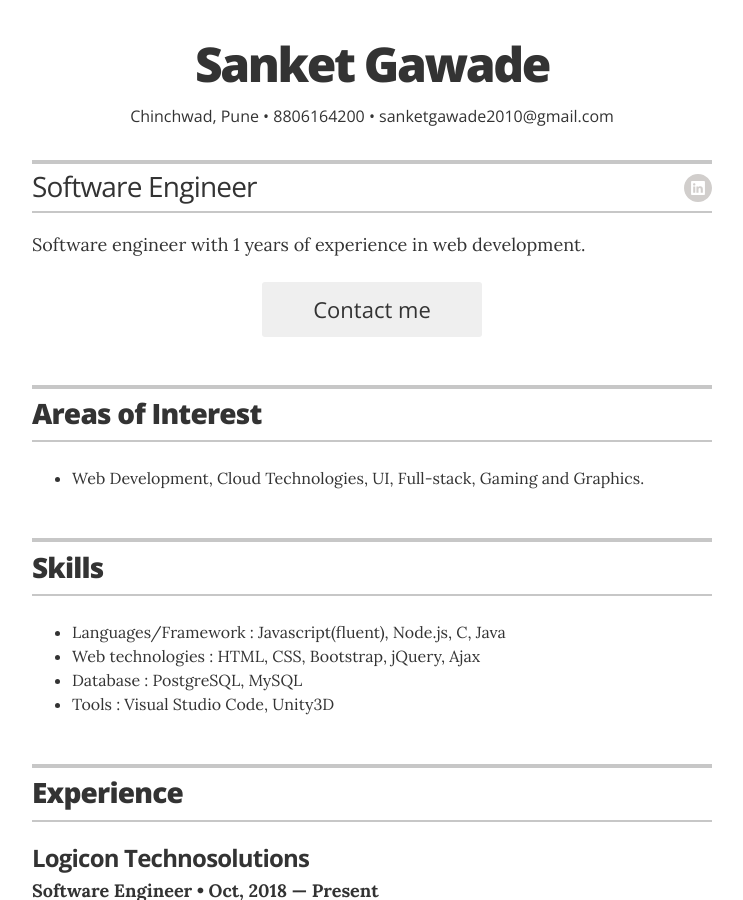
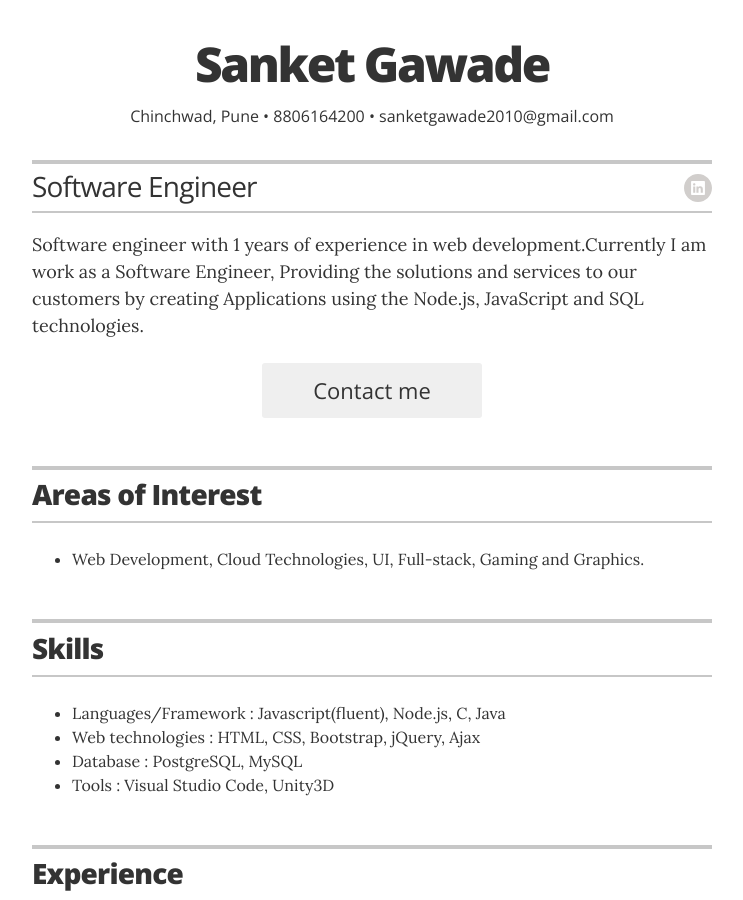
Before and after one commit to sanketgawaderepo/resume, a Jekyll site: the page built from index.html, in a window 1280 px wide and 900 px high. Shown: the whole window, without its empty margins (268-1011 px from the left). Built offline with Jekyll 4.4.1, drawn with Linux system fonts in a browser that asks for light colours.

Commit message:
Update _config.yml

```diff
--- a/_config.yml
+++ b/_config.yml
@@ -23,7 +23,7 @@ resume_contact_address:         "Chinchwad, Pune"
 resume_header_contact_info:     "Chinchwad, Pune • 8806164200 • sanketgawade2010@gmail.com"
 display_header_contact_info:    "true"
 
-resume_header_intro: "<p>Software engineer with 1 years of experience in web development.</p>"
+resume_header_intro: "<p>Software engineer with 1 years of experience in web development.Currently I am work as a Software Engineer, Providing the solutions and services to our customers by creating Applications using the Node.js, JavaScript and SQL technologies. </p>"
 
 # use "yes" to display the email contact button,
 # "no" to display an "I'm not looking for work" message,
```
